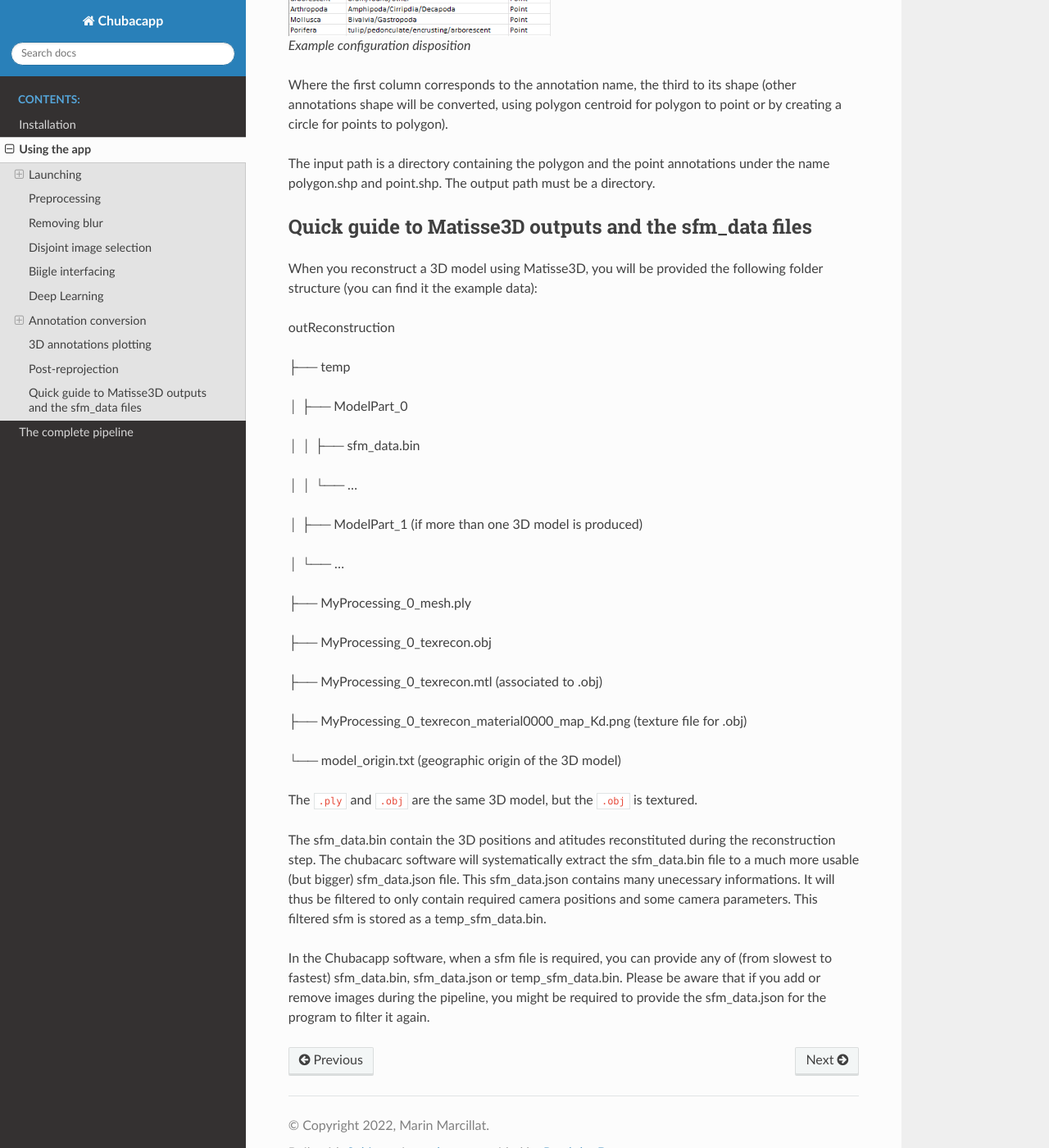
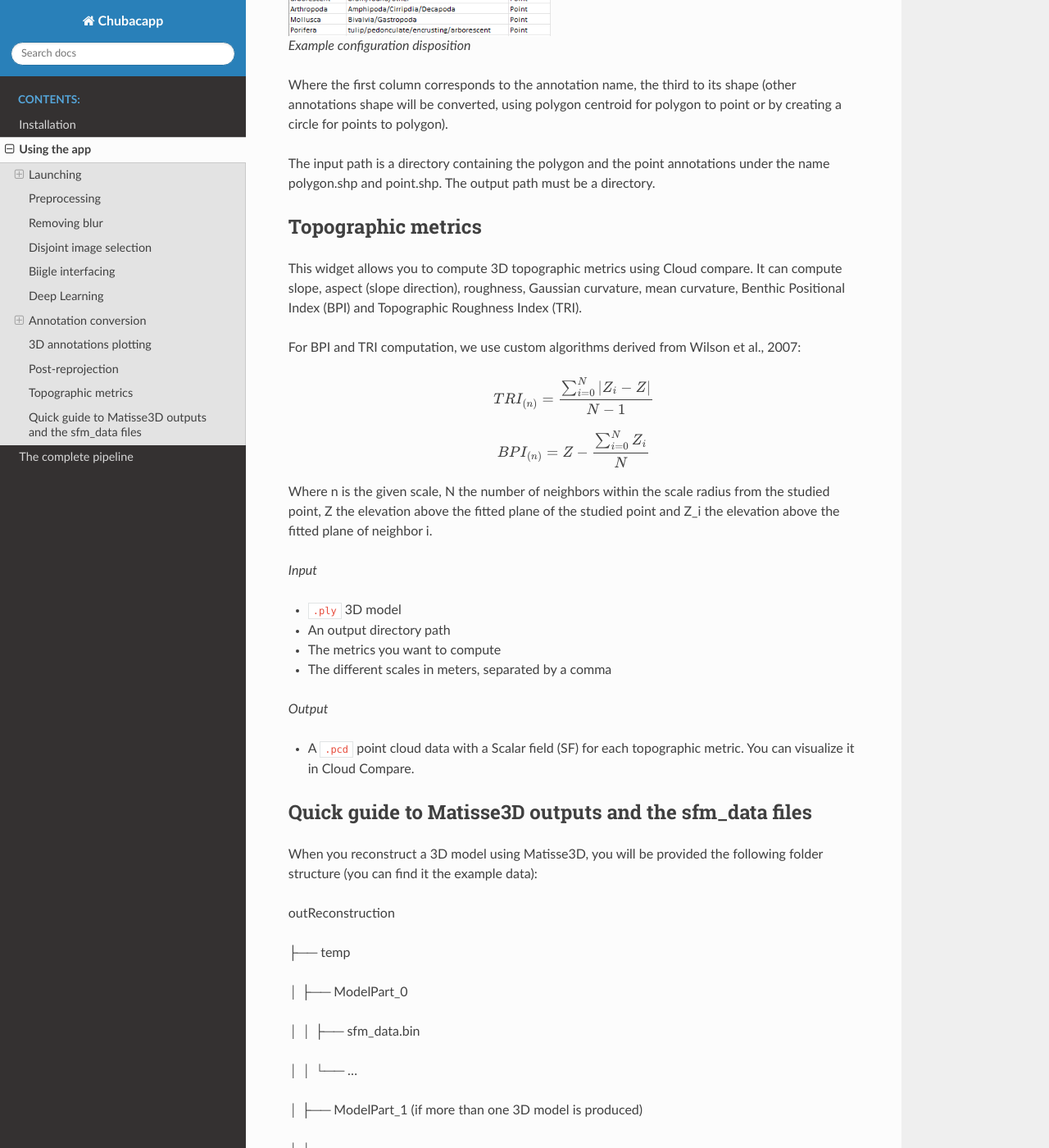
Before and after one commit to marinmarcillat/CHUBACAPP, a Sphinx documentation site: the page built from docs/source/usage.rst, in a window 1280 px wide and 1400 px high, scrolled down 8806 px. Shown: the whole window at 82% size. Built offline with Sphinx 7.4.7 and the Read the Docs theme 2.0.0, drawn with Linux system fonts in a browser that asks for light colours.

```diff
--- a/docs/source/usage.rst
+++ b/docs/source/usage.rst
@@ -226,6 +226,35 @@ Where the first column corresponds to the annotation name, the third to its shap
 
 The input path is a directory containing the polygon and the point annotations under the name polygon.shp and point.shp. The output path must be a directory.
 
+Topographic metrics
+*******************
+
+This widget allows you to compute 3D topographic metrics using Cloud compare.
+It can compute slope, aspect (slope direction), roughness, Gaussian curvature, mean curvature, Benthic Positional Index (BPI) and Topographic Roughness Index (TRI).
+
+For BPI and TRI computation, we use custom algorithms derived from Wilson et al., 2007:
+
+.. math::
+    TRI_{(n)}=\frac{\sum_{i=0}^{N}|Z_i-Z|}{N-1}
+
+.. math::
+    BPI_{(n)}=Z - \frac{\sum_{i=0}^{N}Z_i}{N}
+
+Where n is the given scale, N  the number of neighbors within the scale radius from the studied point, Z the elevation above the fitted plane of the studied point and Z_i the elevation above the fitted plane of neighbor i.
+
+*Input*
+
+-   ``.ply`` 3D model
+-   An output directory path
+-   The metrics you want to compute
+-   The different scales in meters, separated by a comma
+
+*Output*
+
+-   A ``.pcd`` point cloud data with a Scalar field (SF) for each topographic metric. You can visualize it in Cloud Compare.
+
+
+
 .. _sfm data:
 
 Quick guide to Matisse3D outputs and the sfm_data files
```
Also changed, not shown: license.txt (added), 6 other files.
